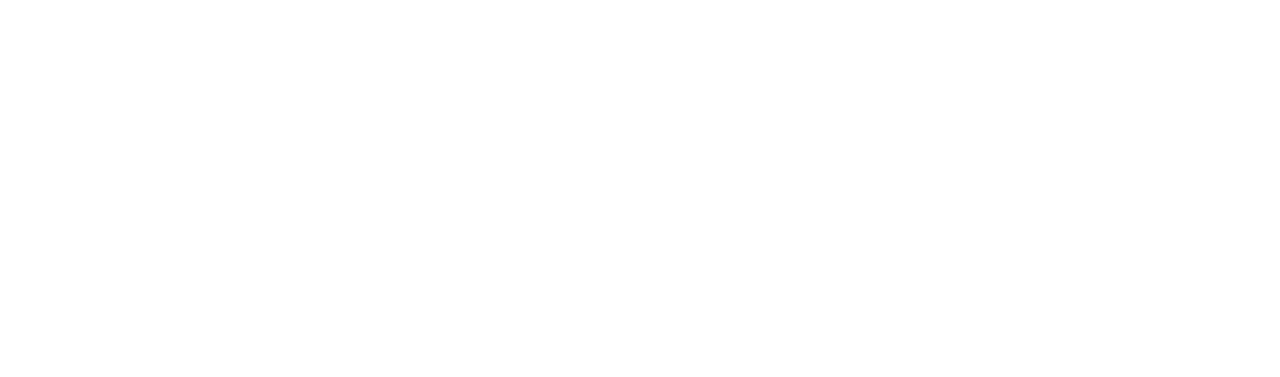
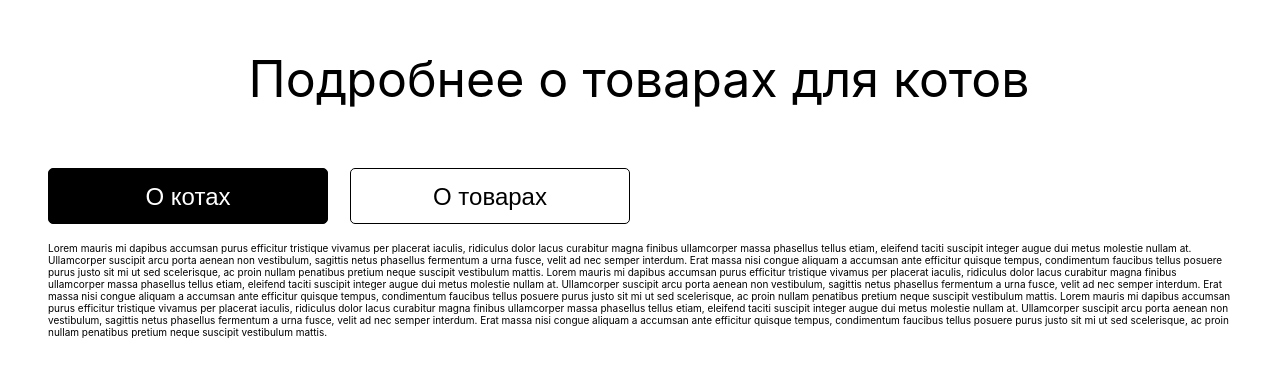
Before and after one commit to Some-0ne-Else/a11ycats, a React (Create React App) app: page / in a window 1280 px wide. Shown: the part 2235-2612 px from the top of the page. Before the commit the page ends 1310 px from the top, so only its background shows below. Built offline with nearby package versions, Linux system fonts and the light colour scheme.

Commit message:
feat: iframe + about components

```diff
--- /dev/null
+++ b/src/components/About/index.jsx
@@ -0,0 +1,117 @@
+/* eslint-disable max-len */
+import React, { useState } from 'react';
+import './styles.css';
+
+const OPTIONS = {
+  CATS: 'CATS',
+  GOODS: 'GOODS',
+};
+
+export default function About() {
+  const [active, setActive] = useState(OPTIONS.CATS);
+  const handleAboutCats = () => {
+    setActive(OPTIONS.CATS);
+  };
+
+  const handleAboutGoods = () => {
+    setActive(OPTIONS.GOODS);
+  };
+
+  const catsSelected = active === OPTIONS.CATS;
+  const goodsSelected = active === OPTIONS.GOODS;
+
+  const renderContent = () => {
+    switch (active) {
+      case OPTIONS.CATS: {
+        return (
+          <>
+            Lorem mauris mi dapibus accumsan purus efficitur tristique vivamus
+            per placerat iaculis, ridiculus dolor lacus curabitur magna finibus
+            ullamcorper massa phasellus tellus etiam, eleifend taciti suscipit
+            integer augue dui metus molestie nullam at. Ullamcorper suscipit
+            arcu porta aenean non vestibulum, sagittis netus phasellus fermentum
+            a urna fusce, velit ad nec semper interdum. Erat massa nisi congue
+            aliquam a accumsan ante efficitur quisque tempus, condimentum
+            faucibus tellus posuere purus justo sit mi ut sed scelerisque, ac
+            proin nullam penatibus pretium neque suscipit vestibulum mattis.
+            Lorem mauris mi dapibus accumsan purus efficitur tristique vivamus
+            per placerat iaculis, ridiculus dolor lacus curabitur magna finibus
+            ullamcorper massa phasellus tellus etiam, eleifend taciti suscipit
+            integer augue dui metus molestie nullam at. Ullamcorper suscipit
+            arcu porta aenean non vestibulum, sagittis netus phasellus fermentum
+            a urna fusce, velit ad nec semper interdum. Erat massa nisi congue
+            aliquam a accumsan ante efficitur quisque tempus, condimentum
+            faucibus tellus posuere purus justo sit mi ut sed scelerisque, ac
+            proin nullam penatibus pretium neque suscipit vestibulum mattis.
+            Lorem mauris mi dapibus accumsan purus efficitur tristique vivamus
+            per placerat iaculis, ridiculus dolor lacus curabitur magna finibus
+            ullamcorper massa phasellus tellus etiam, eleifend taciti suscipit
+            integer augue dui metus molestie nullam at. Ullamcorper suscipit
+            arcu porta aenean non vestibulum, sagittis netus phasellus fermentum
+            a urna fusce, velit ad nec semper interdum. Erat massa nisi congue
+            aliquam a accumsan ante efficitur quisque tempus, condimentum
+            faucibus tellus posuere purus justo sit mi ut sed scelerisque, ac
+            proin nullam penatibus pretium neque suscipit vestibulum mattis.
+          </>
+        );
+      }
+      case OPTIONS.GOODS: {
+        return (
+          <>
+            Lorem mauris mi dapibus accumsan purus efficitur tristique vivamus
+            per placerat iaculis, ridiculus dolor lacus curabitur magna finibus
+            ullamcorper massa phasellus tellus etiam, eleifend taciti suscipit
+            integer augue dui metus molestie nullam at. Ullamcorper suscipit
+            arcu porta aenean non vestibulum, sagittis netus phasellus fermentum
+            a urna fusce, velit ad nec semper interdum. Erat massa nisi congue
+            aliquam a accumsan ante efficitur quisque tempus, condimentum
+            faucibus tellus posuere purus justo sit mi ut sed scelerisque, ac
+            proin nullam penatibus pretium neque suscipit vestibulum mattis.
+            Lorem mauris mi dapibus accumsan purus efficitur tristique vivamus
+            per placerat iaculis, ridiculus dolor lacus curabitur magna finibus
+            ullamcorper massa phasellus tellus etiam, eleifend taciti suscipit
+            integer augue dui metus molestie nullam at. Ullamcorper suscipit
+            arcu porta aenean non vestibulum, sagittis netus phasellus fermentum
+            a urna fusc
+          </>
+        );
+      }
+      default: {
+        break;
+      }
+    }
+    return null;
+  };
+
+  return (
+    <section className="about" id="about">
+      <h2 className="about__title">Подробнее о товарах для котов</h2>
+      <div className="about__tabs" role="tablist">
+        <button
+          className={`about__button ${
+            catsSelected ? 'about__button_active' : ''
+          }`}
+          type="button"
+          role="tab"
+          aria-selected={catsSelected}
+          onClick={handleAboutCats}
+        >
+          О котах
+        </button>
+        <button
+          className={`about__button ${
+            goodsSelected ? 'about__button_active' : ''
+          }`}
+          type="button"
+          role="tab"
+          aria-selected={goodsSelected}
+          onClick={handleAboutGoods}
+        >
+          О товарах
+        </button>
+      </div>
+      <p className="about__text">{renderContent()}</p>
+
+    </section>
+  );
+}
--- /dev/null
+++ b/src/components/About/styles.css
@@ -0,0 +1,45 @@
+.about{
+    margin: 140px auto 0;
+    max-width:1184px;
+}
+
+.about__title{
+    font-weight: 400;
+    font-size: 50px;
+    line-height: 61px;
+    color: #000000;
+    max-width: 783px;
+    margin: 0 auto;
+}
+
+.about__tabs{
+    display: flex;
+    column-gap: 22px;
+    margin: 58px 0 0;
+}
+
+.about__button{
+    font-weight: 400;
+    font-size: 24px;
+    line-height: 29px;
+    background-color: #FFFFFF;
+    color: black;
+    border: 1px solid #000000;
+    border-radius: 5px;
+    width: 280px;
+    height: 56px;
+    cursor: pointer;
+}
+
+.about__button_active{
+    background: #000000;
+    color: #FFFFFF;
+}
+
+.about__text{
+    margin: 18px 0 0;
+    font-weight: 400;
+    font-size: 10px;
+    line-height: 12px;
+    color: #000000;
+}
--- a/src/components/Catalog/styles.css
+++ b/src/components/Catalog/styles.css
@@ -4,6 +4,6 @@
     column-gap: 24px;
     flex-wrap: wrap;
     max-width: 1182px;
-    margin: 0 auto;
+    margin: 24px auto 0;
     padding: 0;
 }
--- /dev/null
+++ b/src/components/Iframe/index.jsx
@@ -0,0 +1,24 @@
+import React from 'react';
+
+import './styles.css';
+
+export default function Iframe() {
+  return (
+    <section className="iframe" aria-labelledby="video-title">
+      <h2 className="iframe__title" id="video-title">Видео о товарах для котов</h2>
+      <div className="iframe__wrapper">
+        <a href="#about" aria-label="Пропустить контент">
+          <iframe
+            title="50 вещей для кошек с aliexpress от которых ты офигеешь"
+            width="1184"
+            height="663"
+            src="https://www.youtube.com/embed/c6x-jIuEX6k"
+            frameBorder="0"
+            allow="accelerometer; autoplay; encrypted-media; gyroscope; picture-in-picture"
+            allowfullscreen
+          />
+        </a>
+      </div>
+    </section>
+  );
+}
--- /dev/null
+++ b/src/components/Iframe/styles.css
@@ -0,0 +1,17 @@
+.iframe{
+    max-width: 1184px;
+    margin: 125px auto 0;
+}
+
+.iframe__title{
+    font-weight: 400;
+    font-size: 50px;
+    line-height: 61px;
+    color: #000;
+    max-width: 662px;
+    margin: 0 auto;
+}
+
+.iframe__wrapper{
+margin: 35px auto 0;
+}
--- a/src/components/Main/index.jsx
+++ b/src/components/Main/index.jsx
@@ -1,6 +1,8 @@
 import React from 'react';
 import Catalog from '../Catalog';
 import Select from '../Select';
+import Iframe from '../Iframe';
+import About from '../About';
 import './styles.css';
 
 export default function Main() {
@@ -11,15 +13,8 @@
         <Select />
       </div>
       <Catalog />
-      {/* <iframe
-        title="Introducing A11ycasts! -- A11ycasts #01 YouTube video"
-        width="560"
-        height="315"
-        src="https://www.youtube.com/embed/HtTyRajRuyY"
-        frameBorder="0"
-        allow="accelerometer; autoplay; encrypted-media; gyroscope; picture-in-picture"
-        allowfullscreen
-      /> */}
+      <Iframe />
+      <About />
     </main>
   );
 }
--- a/src/components/Select/styles.css
+++ b/src/components/Select/styles.css
@@ -14,10 +14,8 @@
 
 .combo {
   display: block;
-  margin-bottom: 1.5em;
   width: 280px;
   position: relative;
-
 }
 
 .combo::after {
```
